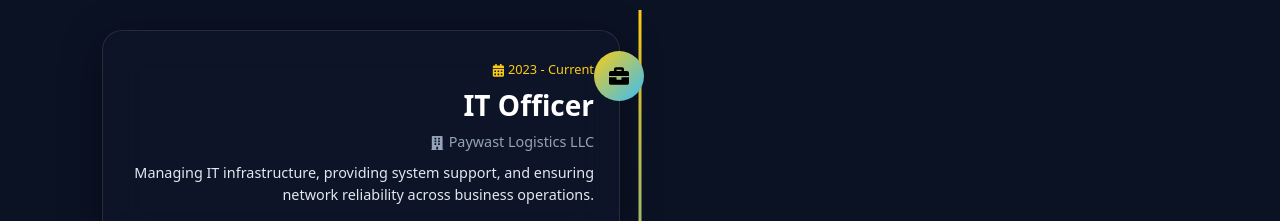
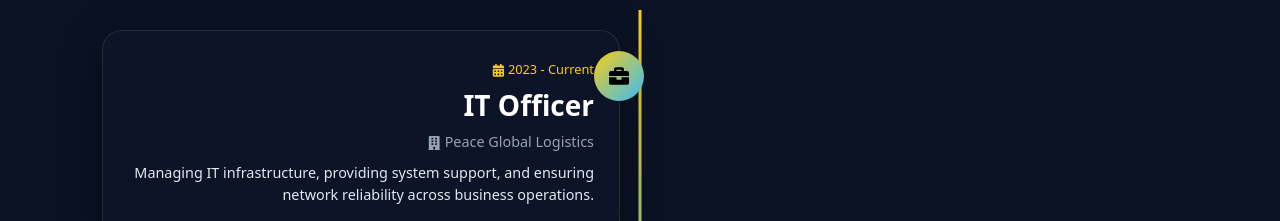
Before and after one commit to Shamsullah-Alizoi/ShamsALI-PortFolio, a React (Vite) app: page / in a window 1280 px wide. Shown: the part 2600-2821 px from the top of the page. Built offline with nearby package versions, Linux system fonts and the light colour scheme.

Commit message:
Update company name in Experience component

```diff
--- a/src/portFolio/components/Experience.tsx
+++ b/src/portFolio/components/Experience.tsx
@@ -10,7 +10,7 @@
   const experiences = [
     {
       title: "IT Officer",
-      company: "Paywast Logistics LLC",
+      company: "Peace Global Logistics",
       year: "2023 - Current",
       icon: <FaBriefcase />,
       description:
```
